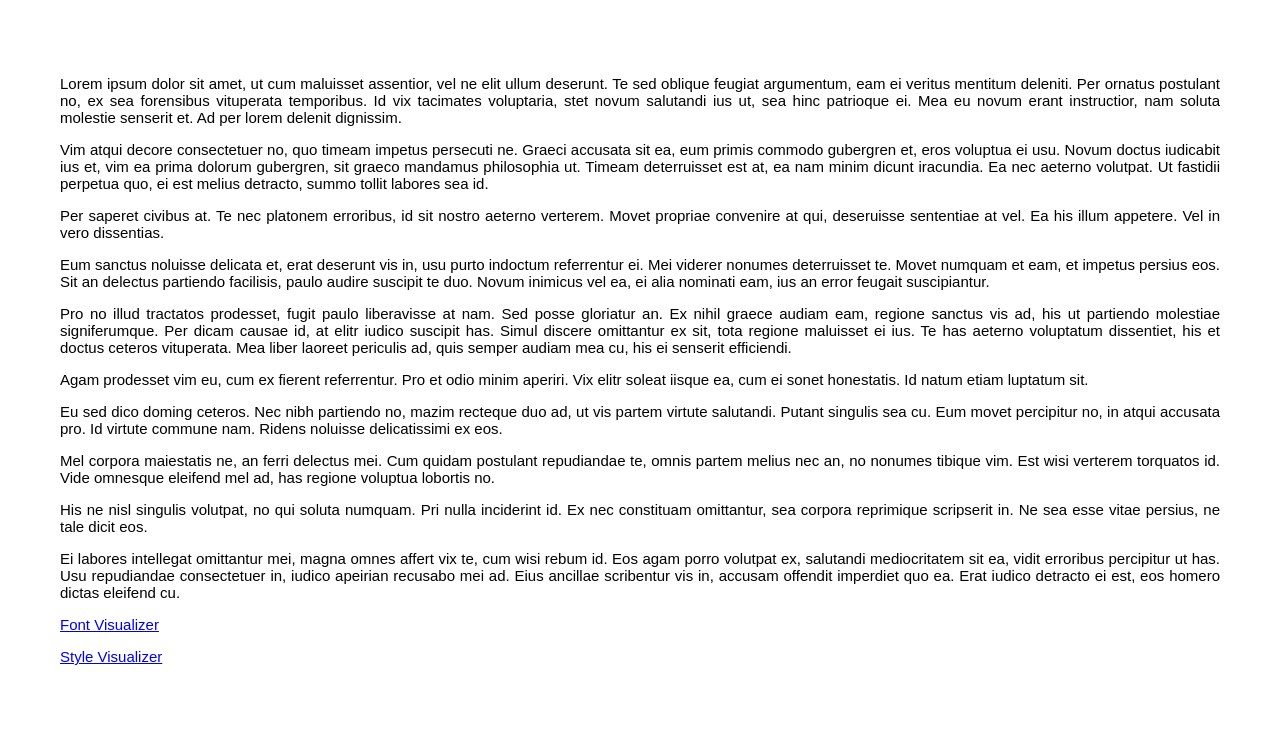
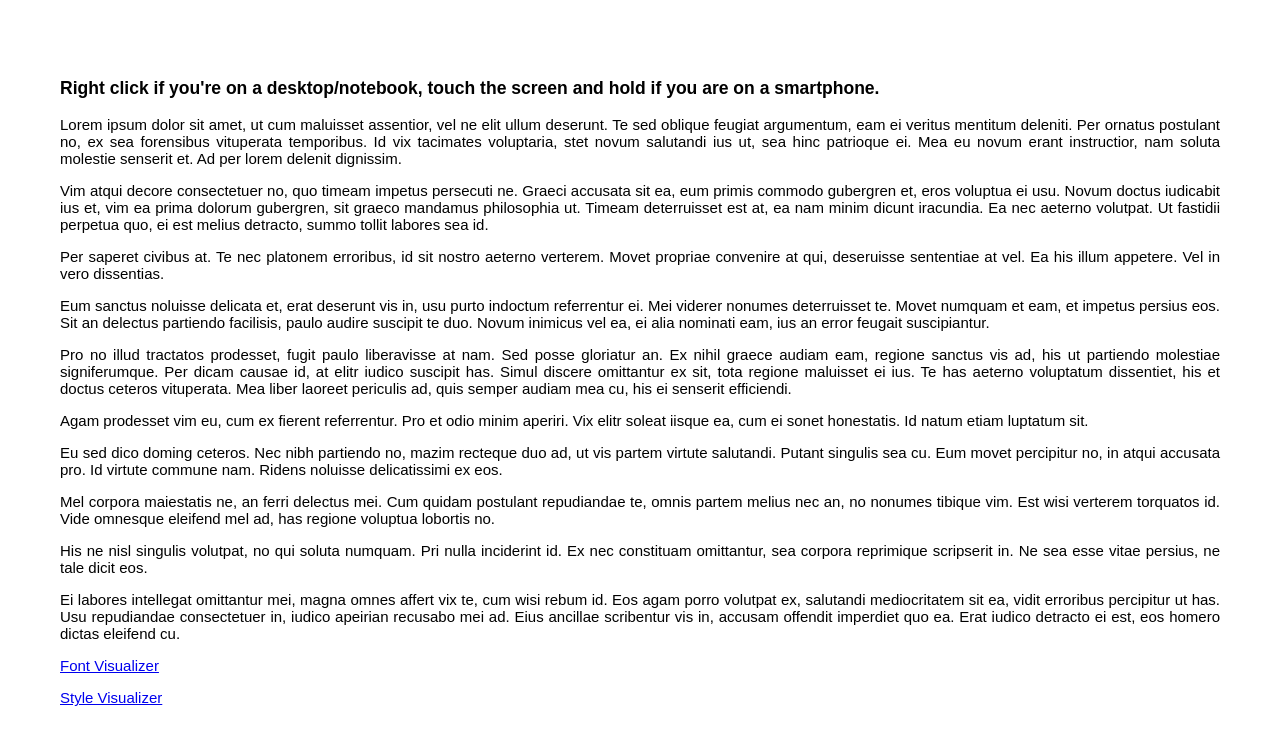
Before and after one commit to victorqribeiro/radialMenu, a plain HTML site: page index.html in a window 1280 px wide. Drawn offline with Linux system fonts and the light colour scheme.

Commit message:
add instructions to index.html

```diff
--- a/index.html
+++ b/index.html
@@ -30,6 +30,8 @@
 </head>
 <body>
 
+<h3>Right click if you're on a desktop/notebook, touch the screen and hold if you are on a smartphone.</h3>
+
 <p>Lorem ipsum dolor sit amet, ut cum maluisset assentior, vel ne elit ullum deserunt. Te sed oblique feugiat argumentum, eam ei veritus mentitum deleniti. Per ornatus postulant no, ex sea forensibus vituperata temporibus. Id vix tacimates voluptaria, stet novum salutandi ius ut, sea hinc patrioque ei. Mea eu novum erant instructior, nam soluta molestie senserit et. Ad per lorem delenit dignissim.</p>
 
 <p>Vim atqui decore consectetuer no, quo timeam impetus persecuti ne. Graeci accusata sit ea, eum primis commodo gubergren et, eros voluptua ei usu. Novum doctus iudicabit ius et, vim ea prima dolorum gubergren, sit graeco mandamus philosophia ut. Timeam deterruisset est at, ea nam minim dicunt iracundia. Ea nec aeterno volutpat. Ut fastidii perpetua quo, ei est melius detracto, summo tollit labores sea id.</p>
```
